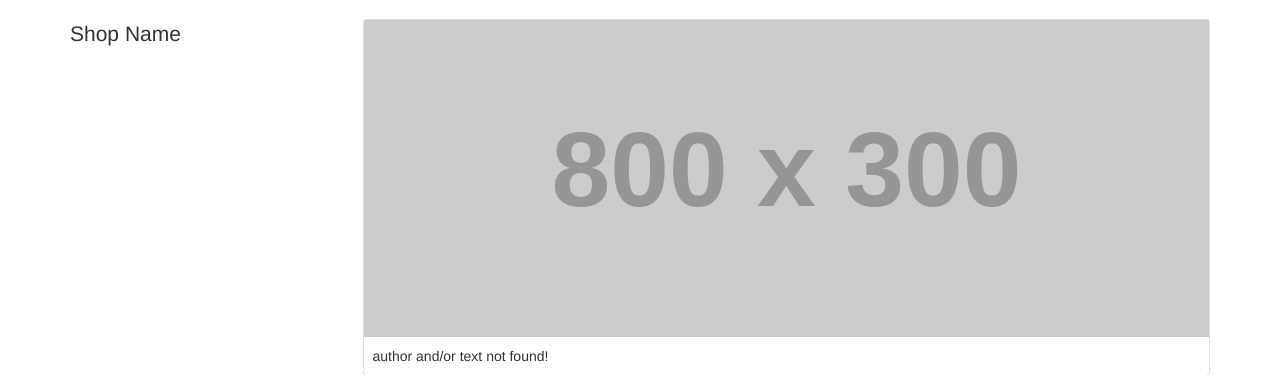
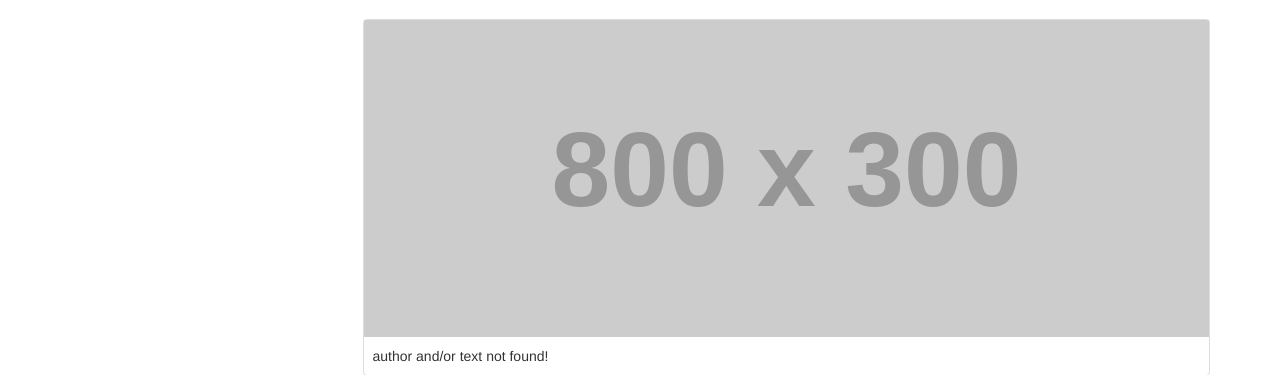
Before and after one commit to Russell616/bookbook, a PHP site: page /item.php in a window 1280 px wide. Shown: the part 51-426 px from the top of the page. Run offline with PHP 8.4, Linux system fonts and the light colour scheme; grey boxes labelled with a size stand in for pictures from a placeholder-image service; data that the repository does not hold is empty; some libraries are stand-ins or nearby versions.

Commit message:
removido o "shop name"

```diff
--- a/front_end/item.php
+++ b/front_end/item.php
@@ -66,7 +66,6 @@
         <div class="row">
 
             <div class="col-md-3">
-                <p class="lead">Shop Name</p>
                 <div class="list-group">
                     <?php
         			$host="localhost"; // o MySQL esta disponivel nesta maquina
```
